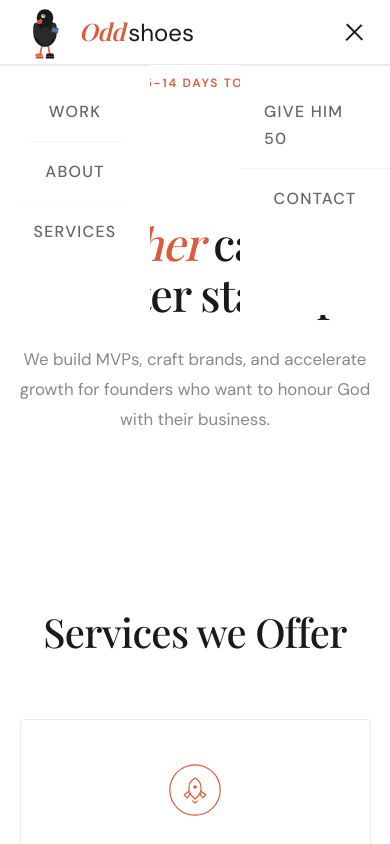
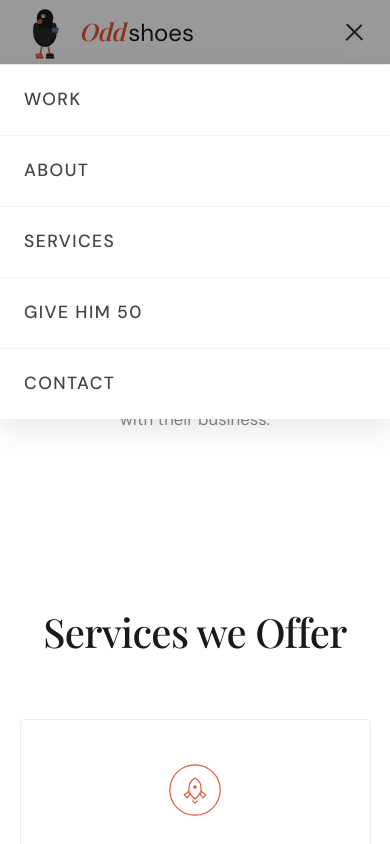
Before and after one commit to Odd-Shoes-Dev/oddshoes, a Next.js app: page / in a window 390 px wide. Both pictures are taken after a click on the button "Toggle menu". Shown: the top 844 px of the page. Built offline with nearby package versions, Linux system fonts and the light colour scheme; a web font is replaced by a local one.

Commit message:
Improve navigation: increase opacity, redesign mobile menu, enhance overlay click-to-close

```diff
--- a/app/globals.css
+++ b/app/globals.css
@@ -77,7 +77,7 @@ p { font-size: 1.05rem; color: var(--gray-600); line-height: 1.8; }
   top: 0; left: 0; right: 0;
   height: var(--nav-h);
   z-index: 1000;
-  background: rgba(255,255,255,.92);
+  background: rgba(255,255,255,.98);
   backdrop-filter: blur(20px);
   -webkit-backdrop-filter: blur(20px);
   border-bottom: 1px solid var(--gray-200);
@@ -160,6 +160,9 @@ p { font-size: 1.05rem; color: var(--gray-600); line-height: 1.8; }
 }
 
 /* Mobile nav */
+.nav__mobile-menu {
+  display: none;
+}
 .nav__hamburger {
   display: none;
   flex-direction: column;
@@ -1465,50 +1468,79 @@ p { font-size: 1.05rem; color: var(--gray-600); line-height: 1.8; }
 }
 @media (max-width: 768px) {
   :root { --section-pad: 60px; --nav-h: 65px; }
-  .nav__links { display: none; }
+
+  /* Hide desktop nav */
+  .nav__links { display: none !important; }
   .nav__hamburger { display: flex; }
   .nav__logo { position: static; transform: none; margin-right: auto; }
 
-  /* Mobile menu */
-  .nav__links.active {
-    display: flex;
-    flex-direction: column;
+  /* Mobile unified menu */
+  .nav__mobile-menu {
+    display: none;
     position: fixed;
     top: var(--nav-h);
     left: 0;
     right: 0;
     background: white;
-    padding: 1rem 0;
+    flex-direction: column;
     gap: 0;
+    padding: 0;
     z-index: 999;
-    border-top: 1px solid var(--gray-200);
-    min-height: 250px;
+    box-shadow: 0 10px 30px rgba(0, 0, 0, 0.1);
   }
-  .nav__links.active .nav__link {
-    font-size: 1rem;
-    padding: 1rem 1.5rem;
+  .nav__mobile-menu.active {
+    display: flex;
+    animation: slideDown 0.3s cubic-bezier(0.4, 0, 0.2, 1);
+  }
+  .nav__mobile-menu .nav__link {
+    font-size: 1.1rem;
+    padding: 1.25rem 1.5rem;
     border-bottom: 1px solid var(--gray-100);
-    color: var(--gray-600);
+    color: var(--gray-700);
+    text-align: left;
+    transition: background var(--transition), color var(--transition), padding-left 0.2s ease;
   }
-  .nav__links.active .nav__link:last-child {
+  .nav__mobile-menu .nav__link:hover {
+    background: var(--gray-50);
+    color: var(--coral);
+    padding-left: 2rem;
+  }
+  .nav__mobile-menu .nav__link:last-child {
     border-bottom: none;
-
   }
-
-  /* Overlay to close menu */
+  .nav__mobile-menu .nav__link::after {
+    display: none;
+  }
+
+  @keyframes slideDown {
+    from {
+      transform: translateY(-10px);
+      opacity: 0;
+    }
+    to {
+      transform: translateY(0);
+      opacity: 1;
+    }
+  }
+
+  /* Overlay */
   .nav__overlay {
     display: none;
+    position: fixed;
+    top: 0;
+    left: 0;
+    right: 0;
+    bottom: 0;
+    background: rgba(0, 0, 0, 0);
+    z-index: 998;
+    transition: background 0.3s ease;
+    cursor: pointer;
   }
   .nav__overlay.active {
     display: block;
-    position: fixed;
-    top: var(--nav-h);
-    left: 0;
-    right: 0;
-    bottom: 0;
-    background: rgba(0, 0, 0, 0.3);
-    z-index: 998;
+    background: rgba(0, 0, 0, 0.4);
   }
+
   .projects-grid { grid-template-columns: 1fr; }
   .project-card--featured { aspect-ratio: 4/3; }
   .two-col { grid-template-columns: 1fr; gap: 2rem; }
--- a/components/Navigation.tsx
+++ b/components/Navigation.tsx
@@ -55,7 +55,8 @@ export default function Navigation() {
         ></div>
       )}
       <div className="nav__inner">
-        <div className={`nav__links nav__links--left ${isMenuOpen ? 'active' : ''}`}>
+        {/* Desktop: Split navigation */}
+        <div className="nav__links nav__links--left">
           <Link
             href="/work"
             className={`nav__link ${isActive('/work') ? 'nav__link--active' : ''}`}
@@ -78,6 +79,7 @@ export default function Navigation() {
             Services
           </Link>
         </div>
+
         <Link href="/" className="nav__logo">
           <SoleLogo size={50} className="nav__logo-icon" />
           <span style={{
@@ -109,7 +111,8 @@ export default function Navigation() {
             }}></span>
           </span>
         </Link>
-        <div className={`nav__links nav__links--right ${isMenuOpen ? 'active' : ''}`}>
+
+        <div className="nav__links nav__links--right">
           <Link
             href="/give-him-50"
             className={`nav__link ${isActive('/give-him-50') ? 'nav__link--active' : ''}`}
@@ -125,6 +128,16 @@ export default function Navigation() {
             Contact
           </Link>
         </div>
+
+        {/* Mobile: Unified menu */}
+        <div className={`nav__mobile-menu ${isMenuOpen ? 'active' : ''}`}>
+          <Link href="/work" className={`nav__link ${isActive('/work') ? 'nav__link--active' : ''}`} onClick={closeMenu}>Work</Link>
+          <Link href="/about" className={`nav__link ${isActive('/about') ? 'nav__link--active' : ''}`} onClick={closeMenu}>About</Link>
+          <Link href="/services" className={`nav__link ${isActive('/services') ? 'nav__link--active' : ''}`} onClick={closeMenu}>Services</Link>
+          <Link href="/give-him-50" className={`nav__link ${isActive('/give-him-50') ? 'nav__link--active' : ''}`} onClick={closeMenu}>Give Him 50</Link>
+          <Link href="/contact" className={`nav__link ${isActive('/contact') ? 'nav__link--active' : ''}`} onClick={closeMenu}>Contact</Link>
+        </div>
+
         <button
           className={`nav__hamburger ${isMenuOpen ? 'nav__hamburger--active' : ''}`}
           onClick={toggleMenu}
```
